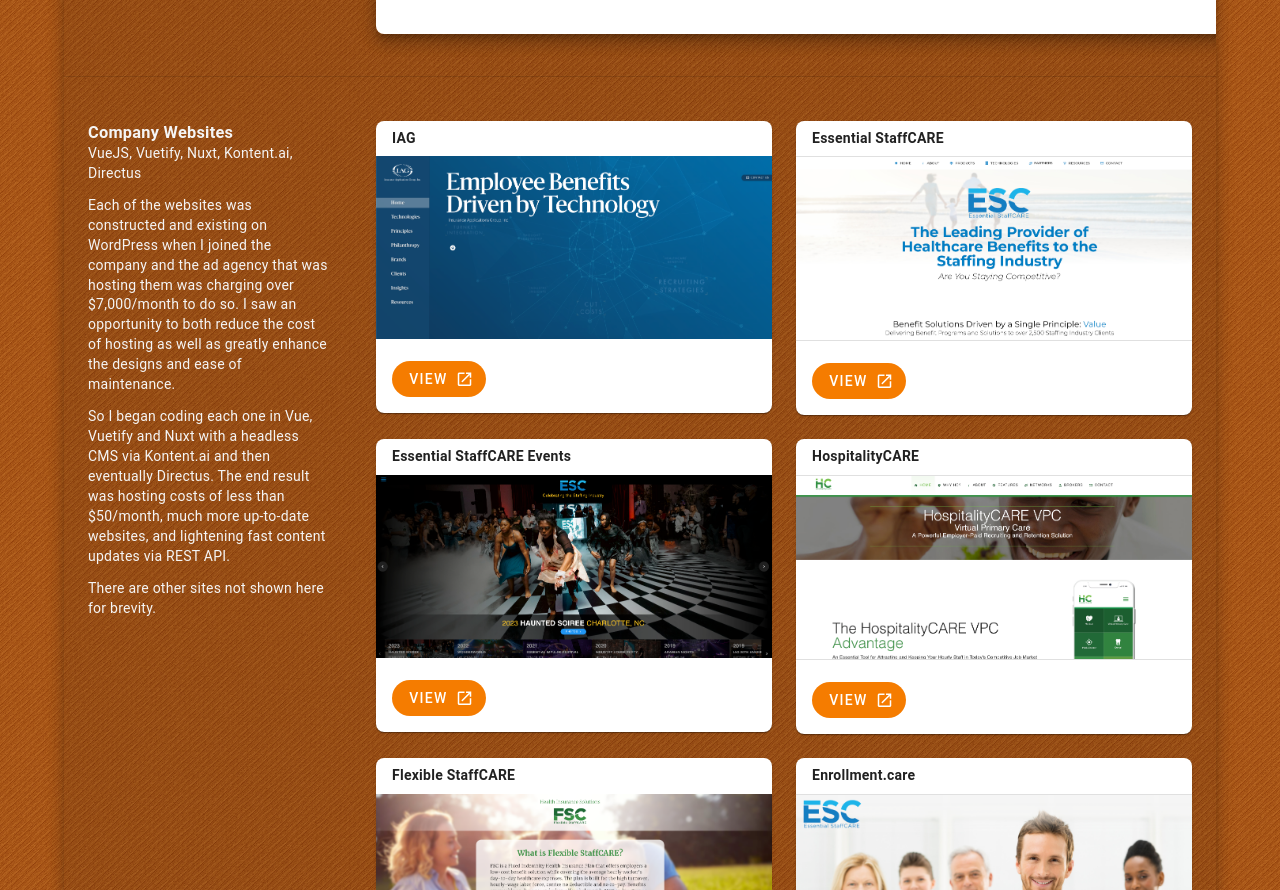
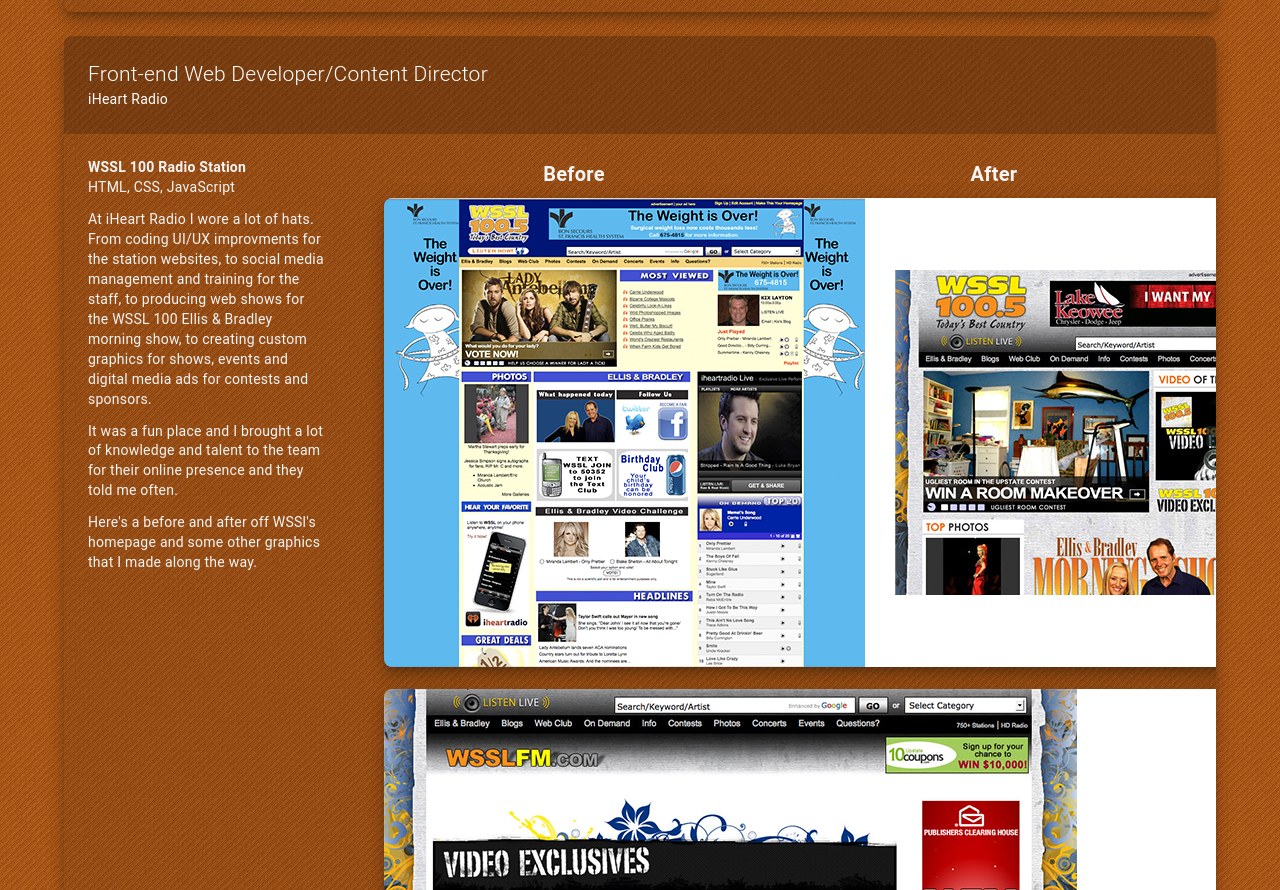
Before and after one commit to sixindustries/bryanspearman, a Nuxt app: page / in a window 1280 px wide. Shown: the part 4920-5810 px from the top of the page. Built offline with nearby package versions, Linux system fonts and the light colour scheme.

Commit message:
portfolio addition

```diff
--- a/pages/index.vue
+++ b/pages/index.vue
@@ -80,7 +80,7 @@
                 />
               </v-col>
               <v-col cols="12" lg="9" class="px-sm-4 pa-lg-6">
-                <img src="/eoe.png" class="elevation-10 rounded-lg" />
+                <img src="/eoe.png" width="100%" class="elevation-10 rounded-lg" />
               </v-col>
               <v-divider class="mt-3 mb-5" color="black" />
               <v-col cols="12" lg="3" class="px-sm-4 pa-lg-6 text-grey-lighten-4">
@@ -93,99 +93,39 @@
               <v-col cols="12" lg="9" class="px-sm-4 pa-lg-6">
                 <v-row class="mb-3">
                   <v-col cols="12" sm="6">
-                    <v-card rounded="lg" hover>
-                      <h4 class="my-2 mx-4">IAG</h4>
-                      <img src="/iag.png" width="100%" />
-                      <v-btn
-                        href="https://iagbenefits.com"
-                        rounded
-                        flat
-                        text="View"
-                        target="_blank"
-                        append-icon="mdi-open-in-new"
-                        color="orange-darken-2"
-                        class="ma-4"
-                      />
+                    <v-card rounded="lg" color="rgba(0,0,0,.2)" hover href="https://iagbenefits.com" target="_blank">
+                      <h4 class="my-2 mx-4 text-white">IAG</h4>
+                      <img src="/iag.png" width="100%" class="mb-n3" />
                     </v-card>
                   </v-col>
                   <v-col cols="12" sm="6">
-                    <v-card rounded="lg" hover>
-                      <h4 class="my-2 mx-4">Essential StaffCARE</h4>
-                      <img src="/esc.png" class="border-t border-b" width="100%" />
-                      <v-btn
-                        href="https://essentialstaffcare.com"
-                        rounded
-                        flat
-                        text="View"
-                        target="_blank"
-                        append-icon="mdi-open-in-new"
-                        color="orange-darken-2"
-                        class="ma-4"
-                      />
+                    <v-card rounded="lg" color="rgba(0,0,0,.2)" hover href="https://essentialstaffcare.com" target="_blank">
+                      <h4 class="my-2 mx-4 text-white">Essential StaffCARE</h4>
+                      <img src="/esc.png" class="border-t mb-n3" width="100%" />
                     </v-card>
                   </v-col>
                   <v-col cols="12" sm="6">
-                    <v-card rounded="lg" hover>
-                      <h4 class="my-2 mx-4">Essential StaffCARE Events</h4>
-                      <img src="/events.png" width="100%" />
-                      <v-btn
-                        href="https://events.essentialstaffcare.com"
-                        rounded
-                        flat
-                        text="View"
-                        target="_blank"
-                        append-icon="mdi-open-in-new"
-                        color="orange-darken-2"
-                        class="ma-4"
-                      />
+                    <v-card rounded="lg" color="rgba(0,0,0,.2)" hover href="https://events.essentialstaffcare.com" target="_blank">
+                      <h4 class="my-2 mx-4 text-white">Essential StaffCARE Events</h4>
+                      <img src="/events.png" width="100%" class="mb-n3" />
                     </v-card>
                   </v-col>
                   <v-col cols="12" sm="6">
-                    <v-card rounded="lg" hover>
-                      <h4 class="my-2 mx-4">HospitalityCARE</h4>
-                      <img src="/hc.png" class="border-t border-b" width="100%" />
-                      <v-btn
-                        href="https://hospitalitycare.com"
-                        rounded
-                        flat
-                        text="View"
-                        target="_blank"
-                        append-icon="mdi-open-in-new"
-                        color="orange-darken-2"
-                        class="ma-4"
-                      />
+                    <v-card rounded="lg" color="rgba(0,0,0,.2)" hover href="https://hospitalitycare.com" target="_blank">
+                      <h4 class="my-2 mx-4 text-white">HospitalityCARE</h4>
+                      <img src="/hc.png" class="border-t mb-n3" width="100%" />
                     </v-card>
                   </v-col>
                   <v-col cols="12" sm="6">
-                    <v-card rounded="lg" hover>
-                      <h4 class="my-2 mx-4">Flexible StaffCARE</h4>
-                      <img src="/fsc.png" width="100%" />
-                      <v-btn
-                        href="https://flexiblestaffcare.com"
-                        rounded
-                        flat
-                        text="View"
-                        target="_blank"
-                        append-icon="mdi-open-in-new"
-                        color="orange-darken-2"
-                        class="ma-4"
-                      />
+                    <v-card rounded="lg" color="rgba(0,0,0,.2)" hover href="https://flexiblestaffcare.com" target="_blank">
+                      <h4 class="my-2 mx-4 text-white">Flexible StaffCARE</h4>
+                      <img src="/fsc.png" width="100%" class="mb-n3" />
                     </v-card>
                   </v-col>
                   <v-col cols="12" sm="6">
-                    <v-card rounded="lg" hover>
-                      <h4 class="my-2 mx-4">Enrollment.care</h4>
-                      <img src="/enrollcare.png" class="border-t border-b" width="100%" />
-                      <v-btn
-                        href="https://enrollment.care/esc/talentlaunch/"
-                        rounded
-                        flat
-                        text="View"
-                        target="_blank"
-                        append-icon="mdi-open-in-new"
-                        color="orange-darken-2"
-                        class="ma-4"
-                      />
+                    <v-card rounded="lg" color="rgba(0,0,0,.2)" hover href="https://enrollment.care/esc/talentlaunch/" target="_blank">
+                      <h4 class="my-2 mx-4 text-white">Enrollment.care</h4>
+                      <img src="/enrollcare.png" class="border-t mb-n3" width="100%" />
                     </v-card>
                   </v-col>
                 </v-row>
@@ -306,17 +246,46 @@
                   color="orange-darken-2"
                   class="ma-4"
                 />
-
               </v-col>
               <v-col cols="12" lg="9" class="px-sm-4 pa-lg-6 text-center">
                 <img src="/event1.png" class="elevation-10 rounded-lg ma-2" :width="$vuetify.display.lgAndUp ? null : '100%'" />
                 <img src="/event2.png" class="elevation-10 rounded-lg ma-2" :width="$vuetify.display.lgAndUp ? null : '100%'" />
-                <img src="/event4.png" class="elevation-10 rounded-lg ma-2" />
-                <img src="/event3.png" class="elevation-10 rounded-lg ma-2" />
+                <img src="/event4.png" class="elevation-10 rounded-lg ma-2" :width="$vuetify.display.smAndUp ? null : '100%'" />
+                <img src="/event3.png" class="elevation-10 rounded-lg ma-2" :width="$vuetify.display.smAndUp ? null : '100%'" />
               </v-col>
             </v-row>
           </v-card>
-          <p class="text-grey-lighten-4 my-10">More to come...</p>
+        </v-col>
+
+        <v-col cols="12">
+          <v-card elevation="10" color="rgba(0,0,0,.1)" class="pa-3 text-body-2" rounded="lg">
+            <v-row>
+              <v-col cols="12" class="px-sm-4 pa-lg-6 text-white" style="background: rgba(0,0,0,.2)">
+                <h2 class="font-weight-light">Front-end Web Developer</h2>
+                <p>For Fun</p>
+              </v-col>
+              <v-col cols="12" lg="3" class="px-sm-4 pa-lg-6 text-grey-lighten-4">
+                <h4>LYRIX+</h4>
+                <p>React</p>
+                <p class="mt-3">Another app I created while learning React where I used two different APIs to grab song lyrics and music Videos. I thought it might be cool to look up lyrics for a song and simultaneously be able to watch the corresponding music video.</p>
+                <p class="mt-3">So that's what I did and it turned out to perform quite well.  Of course having a marketing mind I came up with a name and logo for it. :)</p>
+                <v-btn
+                  href="https://github.com/sixindustries/lyrix"
+                  rounded
+                  flat
+                  text="lyrix"
+                  target="_blank"
+                  append-icon="mdi-github"
+                  color="orange-darken-2"
+                  class="ma-4"
+                />
+              </v-col>
+              <v-col cols="12" lg="9" class="px-sm-4 pa-lg-6 text-center">
+                <img src="/ly-d.png" class="elevation-10 rounded-lg ma-2" :width="$vuetify.display.smAndUp ? null : '100%'" />
+                <img src="/ly-m.png" class="elevation-10 rounded-lg ma-2" :width="$vuetify.display.smAndUp ? null : '100%'" />
+              </v-col>
+            </v-row>
+          </v-card>
         </v-col>
       </v-row>
     </v-card>
@@ -324,13 +293,5 @@
 </template>
 
 <script>
-  export default {
-
-  }
+  export default {}
 </script>
-
-<style>
-  .dropShadow {
-    text-shadow: #333 1px 1px 1px!important;
-  }
-</style>
```
Also changed, not shown: public/eyeobiz.jpg.
